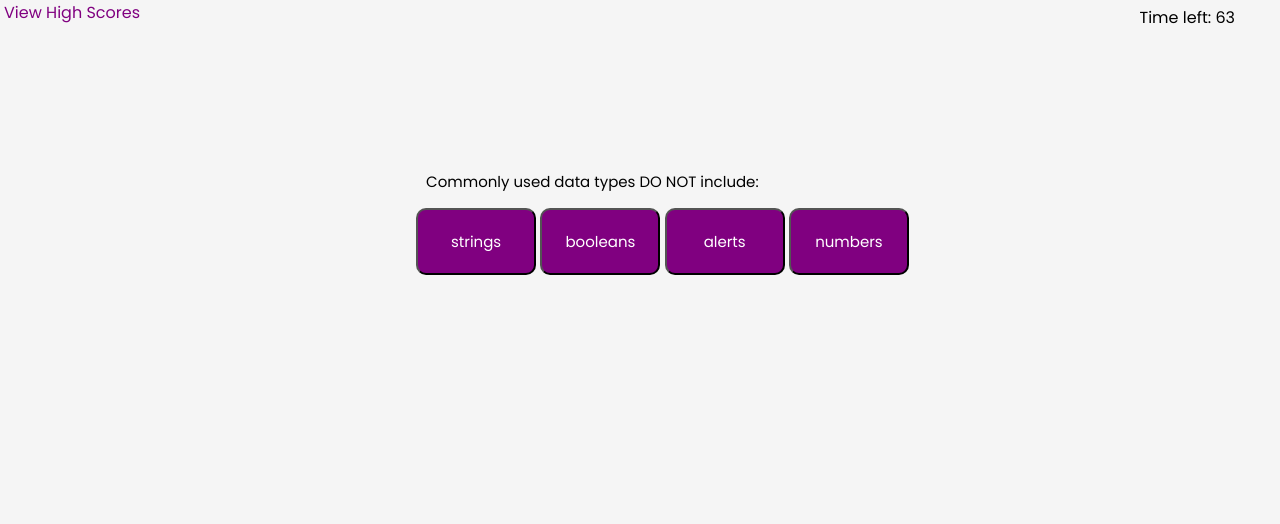
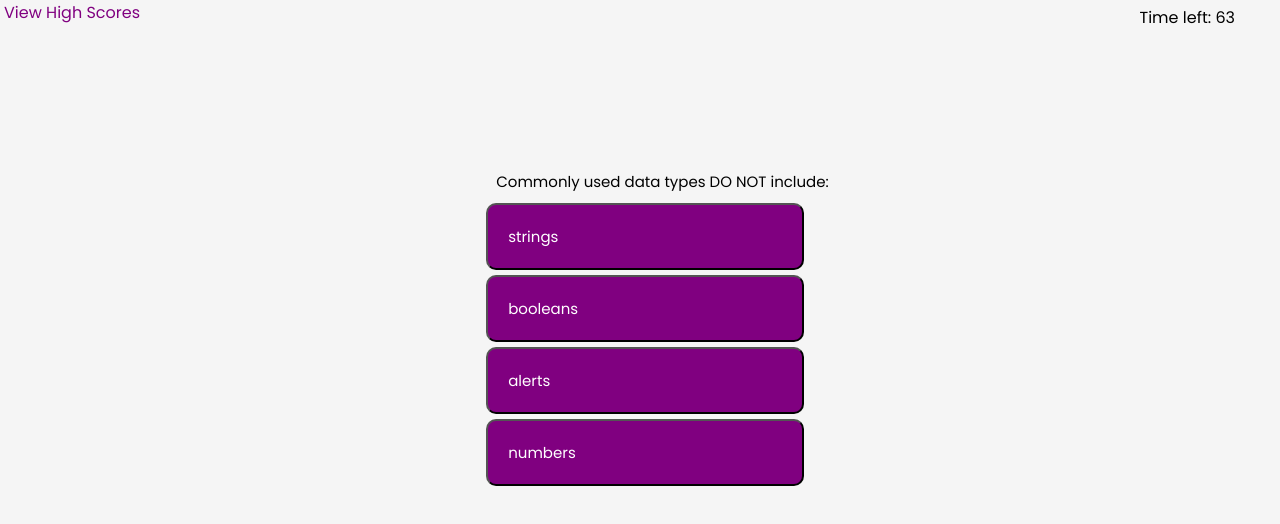
Before and after one commit to MystieBluz/coding-quiz, a plain HTML site: page index.html in a window 1280 px wide. Both pictures are taken after a click on the button "Start Quiz". Drawn offline with Linux system fonts and the light colour scheme.

Commit message:
css file

```diff
--- a/style.css
+++ b/style.css
@@ -56,6 +56,12 @@ input{
     padding: 20px;
     width: 120px;
     margin-top: 5px;
+  }
+
+  #a, #b, #c, #d {
+    display: flex;
+    width: 90%;
+
   }
 
   button:hover{
```
